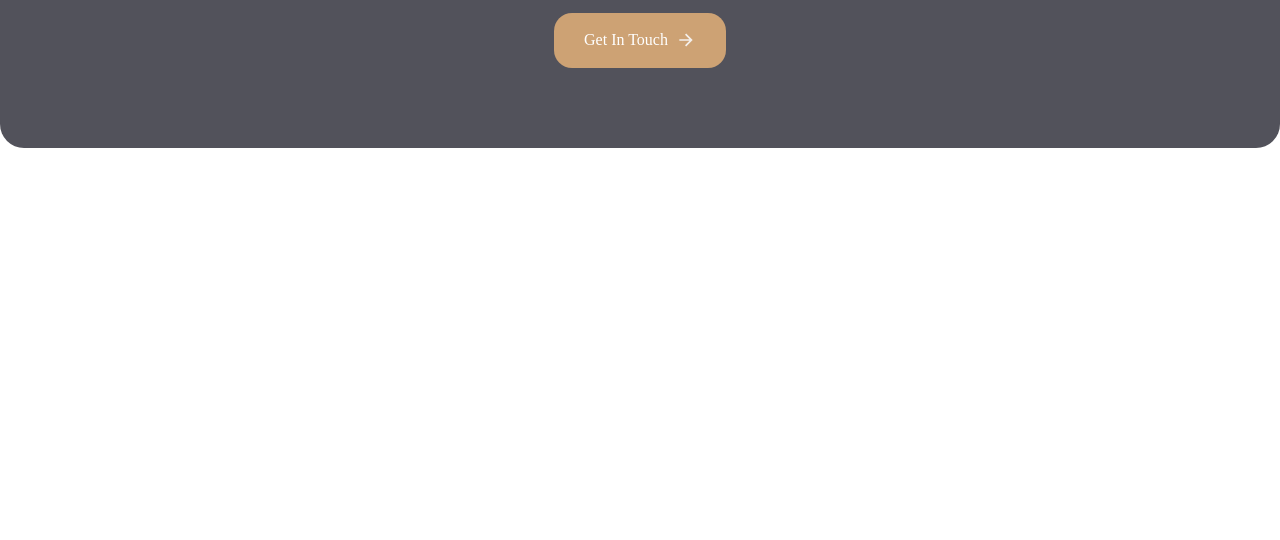
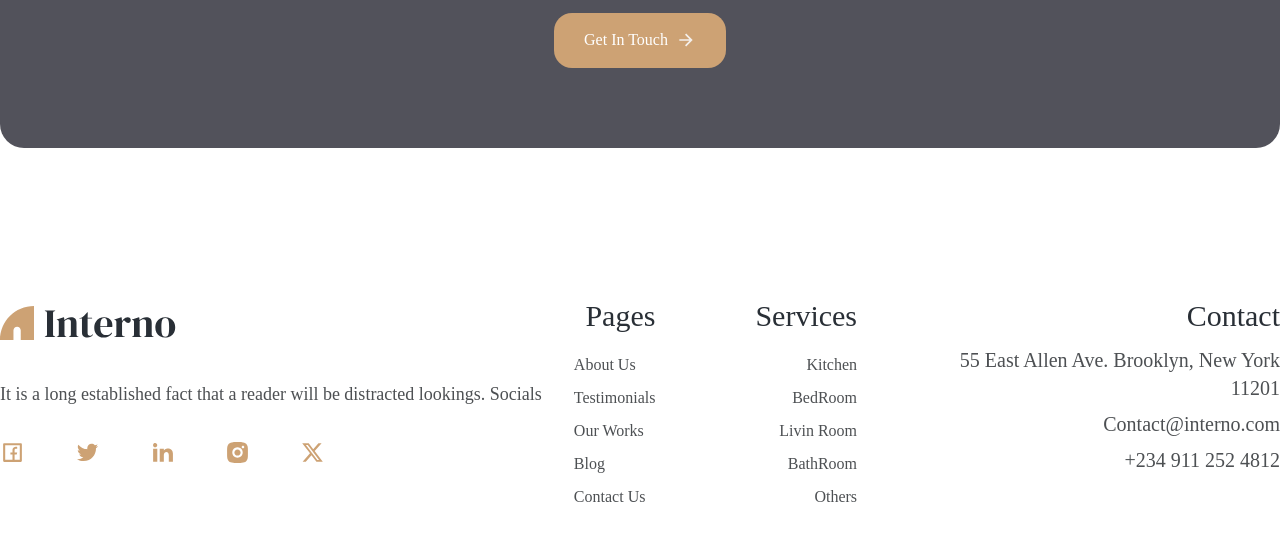
Before and after one commit to GuidanceLiberty/interno, a React (Vite) app: page / in a window 1280 px wide. Shown: the part 6156-6696 px from the top of the page. Built offline with nearby package versions, Linux system fonts and the light colour scheme.

Commit message:
addedproject to footer

```diff
--- a/src/App.jsx
+++ b/src/App.jsx
@@ -2,6 +2,7 @@
 import Blog from "./components/Blog"
 import Brands from "./components/Brands"
 import Contact from "./components/Contact"
+import Footer from "./components/Footer"
 import Hero from "./components/Hero"
 import Navbar from "./components/Navbar"
 import Projects from "./components/Projects"
@@ -35,7 +36,9 @@
 
       <Contact />
 
-      <div className="h-[3000px] "></div>
+      <Footer />
+
+      {/* <div className="h-[3000px] "></div> */}
     </main>
   )
 }
--- /dev/null
+++ b/src/components/Footer.jsx
@@ -0,0 +1,128 @@
+import { RiFacebookBoxLine, RiInstagramFill, RiLinkedinFill, RiTwitterFill, RiTwitterXFill, RiXboxFill } from '@remixicon/react'
+import logo from '../assets/logo.svg'
+
+const Footer = () => {
+  return (
+    <section className='footer- z-20 mt-[80px] lg:mt-[150px]'>
+        <div className="container mx-auto px-0">
+            <div className="flex flex-col lg:flex-row gap-8 lg:gap-[100ox] lg:mb-[150px]">
+                <div className="footer__item">
+                    <a href='#' className='flex justify-center lg:justify-start mb-8'>
+                        <img src={logo} alt="logo" />
+                    </a>
+
+                    <p className='mb-8 text-lg text-center'>
+                        It is a long established fact that a reader will be distracted lookings.
+                        Socials
+                       </p>
+
+                       <ul className="text-primary flex gap-[50px] justify-center lg:justify-start">
+                        <li><a href='#'>
+                            <RiFacebookBoxLine size={25}
+                            className='text-accent' />
+                        </a>
+                        </li>
+
+                        <li><a href='#'>
+                            <RiTwitterFill size={25}
+                            className='text-accent' />
+                        </a>
+                        </li>
+
+                        <li><a href='#'>
+                            <RiLinkedinFill size={25}
+                            className='text-accent' />
+                        </a>
+                        </li>
+
+                        <li><a href='#'>
+                            <RiInstagramFill size={25}
+                            className='text-accent' />
+                        </a>
+                        </li>
+
+                        <li><a href='#'>
+                            <RiTwitterXFill size={25}
+                            className='text-accent' />
+                        </a>
+                        </li>
+
+
+                    </ul>
+                </div>
+
+                <div className="flex-1 flex flex-col lg:flex-row text-center lg:text-right gap-8 lg:gap-[100px] justify-end">
+                    <div className="footer__item">
+                        <h3 className='text-3xl mb-3'>Pages</h3>
+                        <ul style={{textAlign: 'left'}}>
+
+                            <li>
+                                <a href='#' className='!text-[16px]'>About Us</a>
+                            </li>
+
+                            <li>
+                                <a href='#' className='!text-[16px]'>Testimonials</a>
+                            </li>
+
+                            <li>
+                                <a href='#' className='!text-[16px]'>Our Works</a>
+                            </li>
+
+                            <li>
+                                <a href='#' className='!text-[16px]'>Blog</a>
+                            </li>
+
+                            <li>
+                                <a href='#' className='!text-[16px]'>Contact Us</a>
+                            </li>
+                        </ul>
+                    </div>
+
+                    <div className="footer__item">
+                        <h3 className='text-3xl mb-3'>Services</h3>
+                        <ul>
+
+                            <li>
+                                <a href='#' className='!text-[16px]'>Kitchen</a>
+                            </li>
+
+                            <li>
+                                <a href='#' className='!text-[16px]'>BedRoom</a>
+                            </li>
+
+                            <li>
+                                <a href='#' className='!text-[16px]'>Livin Room</a>
+                            </li>
+
+                            <li>
+                                <a href='#' className='!text-[16px]'>BathRoom</a>
+                            </li>
+
+                            <li>
+                                <a href='#' className='!text-[16px]'>Others</a>
+                            </li>
+                        </ul>
+                    </div>
+
+                    <div className="footer__item mx-w-[260px] mx-auto lg:mx-0 text-xl">
+                        <h3 className='text-3xl mb-3'>Contact</h3>
+                        <div className="flex flex-col gap-2 ">
+                            <p>
+                                55 East Allen Ave. Brooklyn, New York 11201
+                            </p>
+                            <p>Contact@interno.com</p>
+                            <p>+234 911 252 4812</p>
+                        </div>
+                    </div>
+
+                </div>
+
+
+            </div>
+        </div>
+
+    </section>
+  )
+}
+
+export default Footer
```
